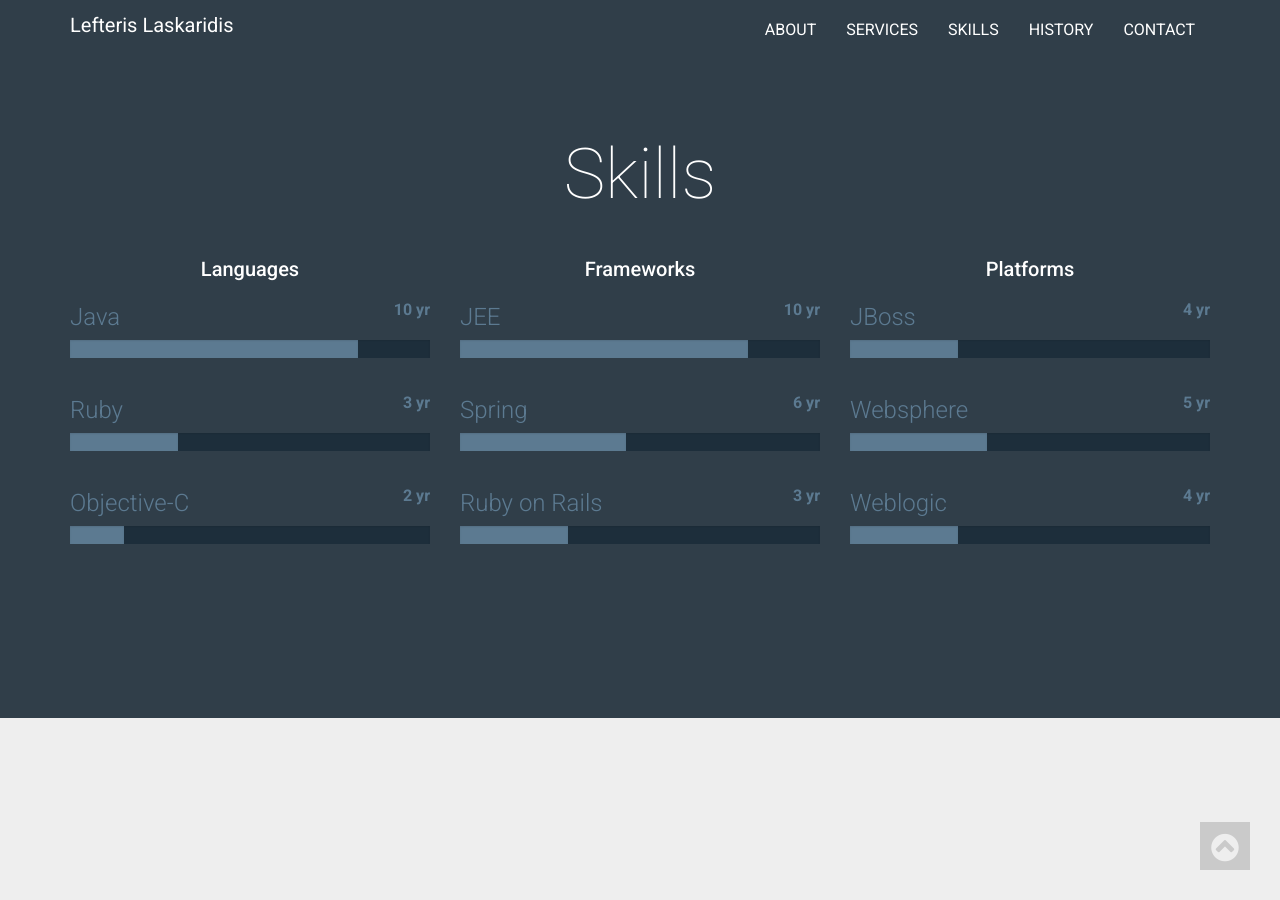
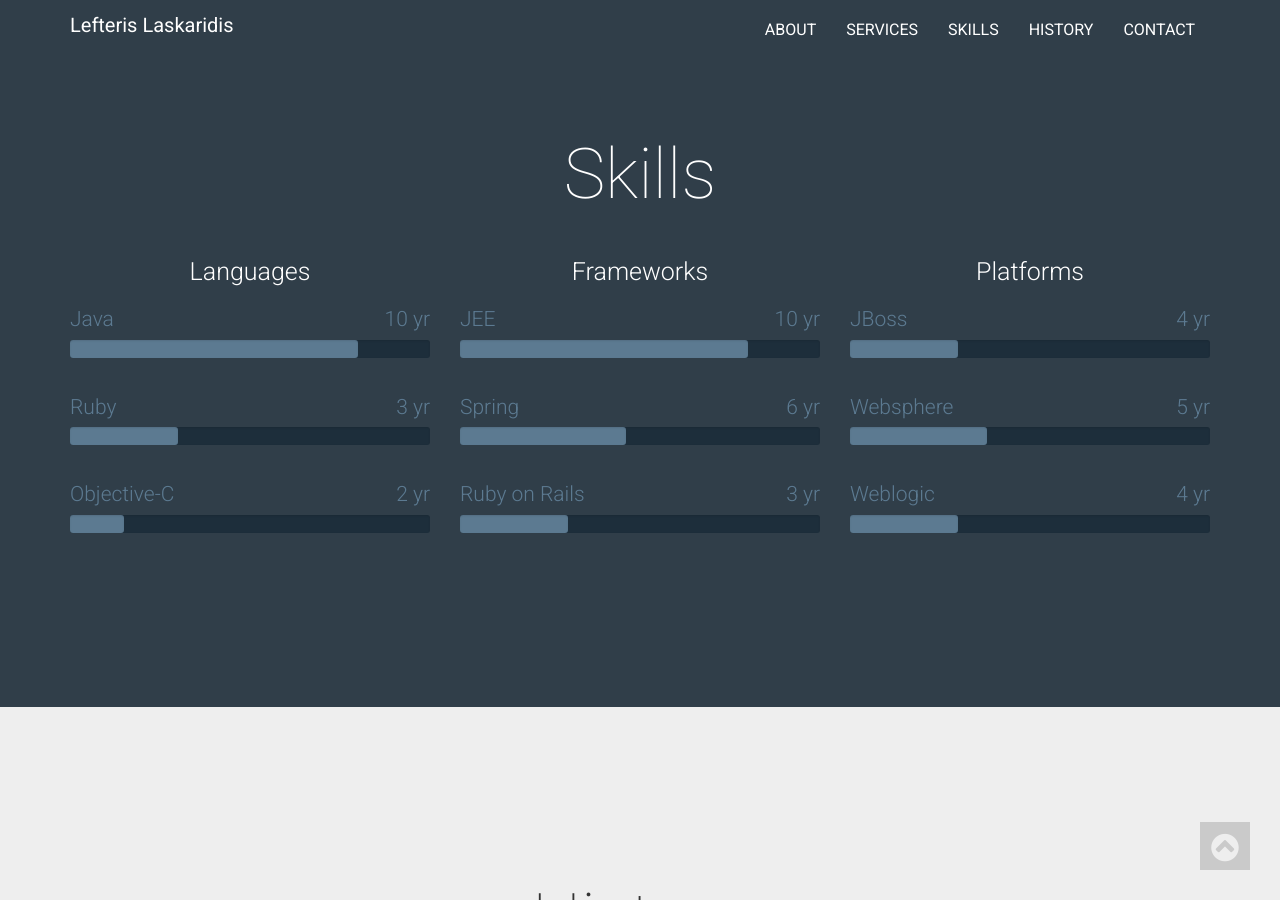
Before and after one commit to laskaridis/laskaridis.github.io, a Jekyll site: the page built from index.html, in a window 1280 px wide and 900 px high, scrolled down 2358 px. Built offline with Jekyll 4.4.1, drawn with Linux system fonts in a browser that asks for light colours; nearby versions of some CDN libraries; some web fonts are replaced; comment, search, counter and statistics services are not loaded.

Commit message:
Style skills

```diff
--- a/_includes/skills.html
+++ b/_includes/skills.html
@@ -1,6 +1,6 @@
 <section id="skills">
 <div class="container">
-  <h3 class="section-title">Skills</h3>
+  <h2 class="section-title">Skills</h2>
   <div class="row">
     <div class="col-md-4">
       <h4 class="section-subtitle">Languages</h4>
--- a/_sass/_skills.scss
+++ b/_sass/_skills.scss
@@ -9,10 +9,11 @@
   .section-subtitle {
     text-align: center;
     color: #fff;
+    font-size: 25px;
+    font-weight: 300;
   }
 }
 
-// $skillbar-color: #a3c644;
 $skillbar-color: $blue;
 $skillbar-background-color: #1D2E3B;
 $skillbar-height: 18px;
@@ -26,15 +27,16 @@
 }
 
 .skillbar-title {
+  font-size: 21px;
   font-weight: 300;
-  font-size: 24px;
   // text-transform: uppercase;
   display: inline-block;
   color: $skillbar-color;
 }
 
 .skillbar-bar-percent {
-  font-weight: 600;
+  font-size: 21px;
+  font-weight: 300;
   float: right;
   display: inline-block;
   color: $skillbar-color;
@@ -44,7 +46,8 @@
   height: $skillbar-height;
   background: $skillbar-color;
   transition-property: width, background-color;
-  box-shadow: inset 0 1px 2px rgba(0,0,0,.1)
+  box-shadow: inset 0 1px 2px rgba(0,0,0,.1);
+  border-radius: 3px;
 }
 
 .skillbar-bar::before {
@@ -54,5 +57,6 @@
   position: absolute;
   width: 100%;
   z-index: -1;
-  box-shadow: inset 0 1px 2px rgba(0,0,0,.1)
+  box-shadow: inset 0 1px 2px rgba(0,0,0,.1);
+  border-radius: 3px;
 }
```
